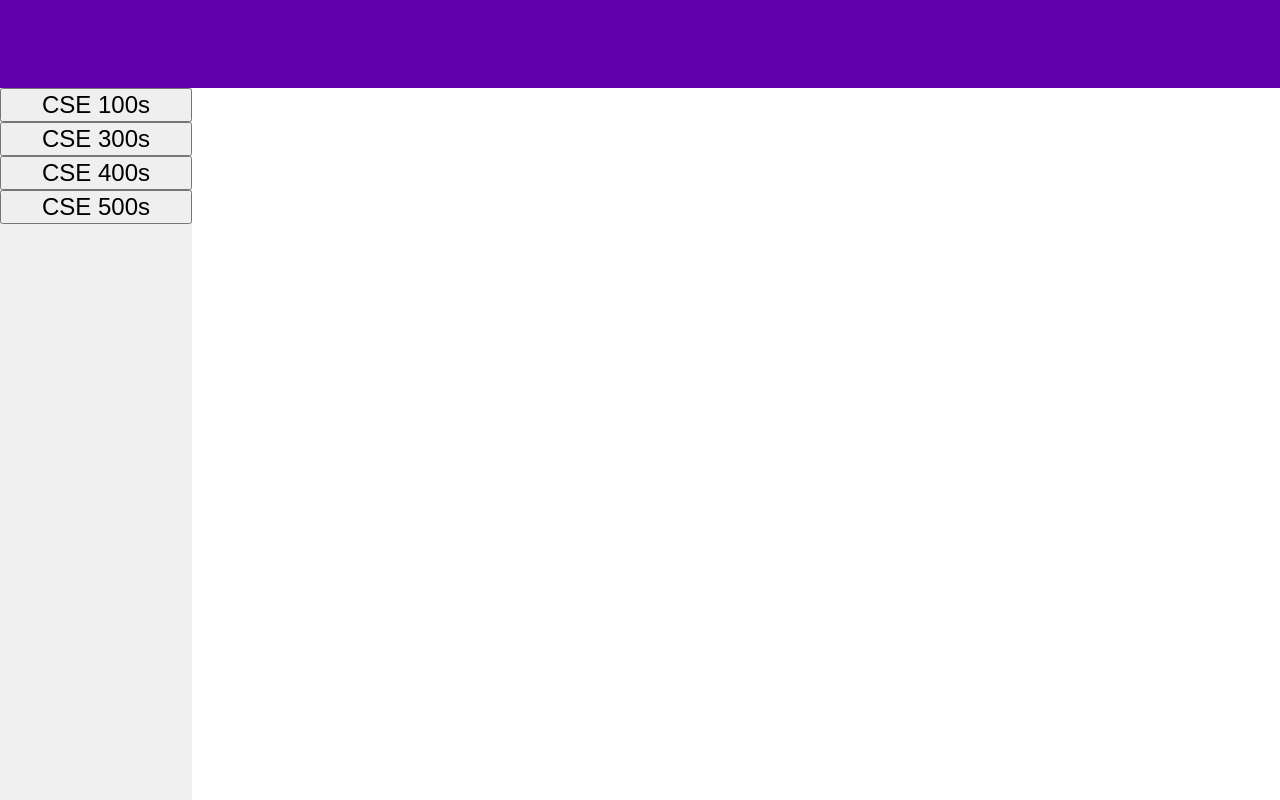
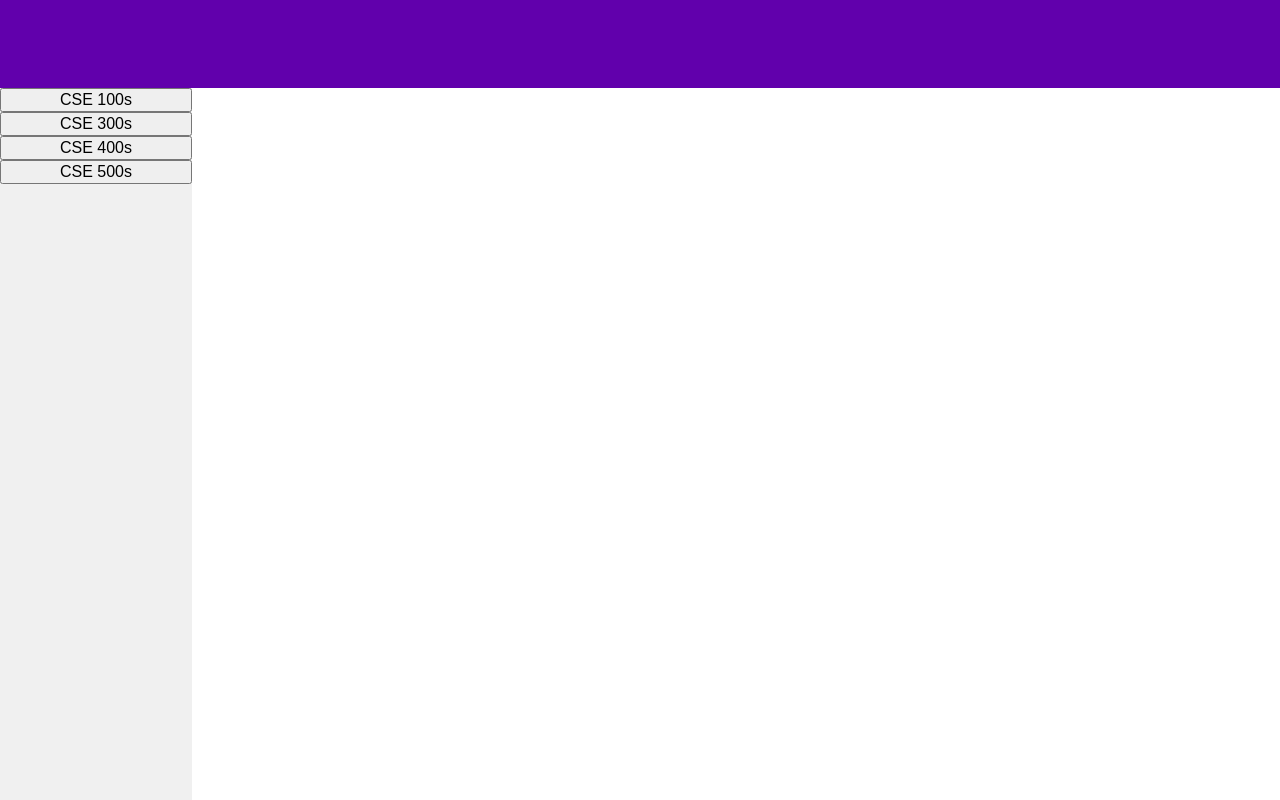
Before and after one commit to twang7310/rate-my-cse, a React (Create React App) app in the folder app/: page / in a window 1280 px wide. Built offline with nearby package versions, Linux system fonts and the light colour scheme.

Commit message:
Class tab still needs styling

```diff
--- a/app/src/Homepage/Homepage.css
+++ b/app/src/Homepage/Homepage.css
@@ -26,5 +26,5 @@
   /* color: white; */
   width: 100%;
   /* margin-bottom: 10px; */
-  font-size: 3vh;
+  font-size: 100%;
 }
```
